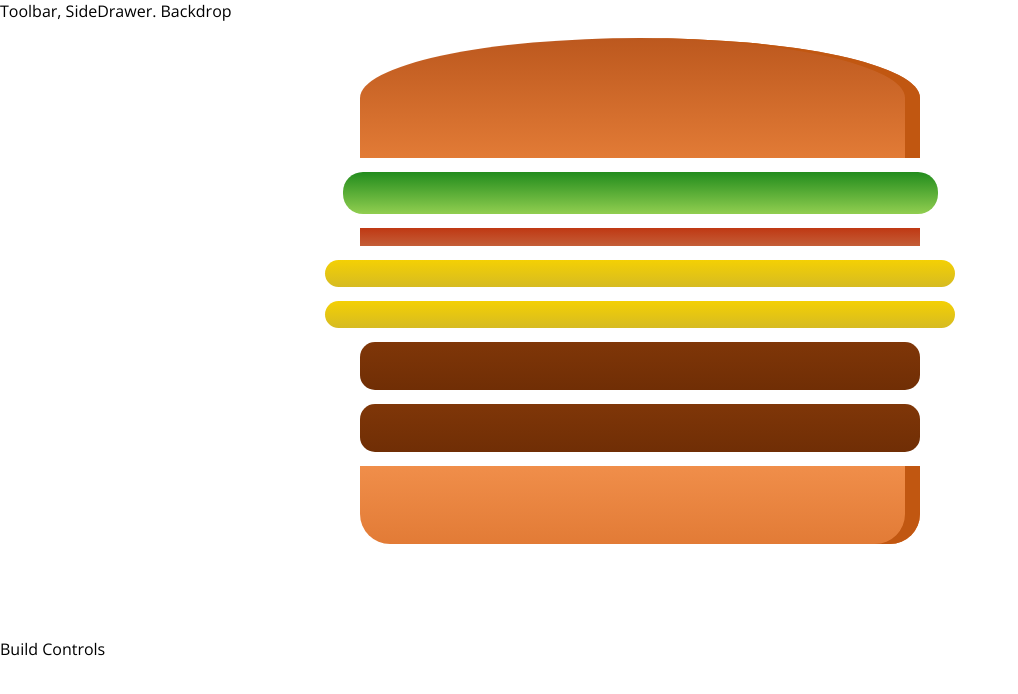
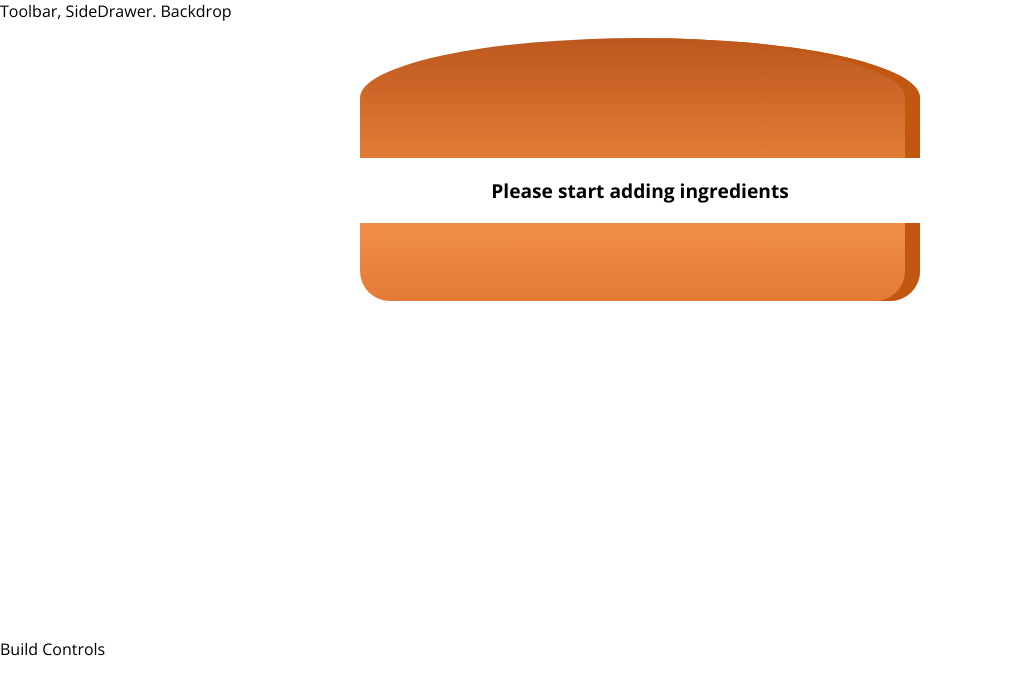
Before and after one commit to trickyBytes/react-guide-burger-builder, a React (Create React App) app: page / in a window 1280 px wide. Shown: the top 694 px of the page, without its empty margins (0-1018 px from the left). Built offline with nearby package versions, Linux system fonts and the light colour scheme.

Commit message:
chapter-8: Display msg if no ingredients in state

```diff
--- a/src/components/Burger/Burger.js
+++ b/src/components/Burger/Burger.js
@@ -4,11 +4,21 @@
 import BurgerIngredient from "./BurgerIngredient/BurgerIngredient";
 
 const burger = props => {
-  const transformedIngredients = Object.keys(props.ingredients).map(igKey => {
-    return [...Array(props.ingredients[igKey])].map((_, i) => {
-      return <BurgerIngredient key={igKey + i} type={igKey} />;
-    });
-  });
+  let transformedIngredients = Object.keys(props.ingredients)
+    .map(igKey => {
+      return [...Array(props.ingredients[igKey])].map((_, i) => {
+        return <BurgerIngredient key={igKey + i} type={igKey} />;
+      });
+    })
+    //Flatten array
+    .reduce((arr, el) => {
+      return arr.concat(el);
+    }, []);
+  if (transformedIngredients.length === 0){
+    transformedIngredients = <p>Please start adding ingredients</p>
+  }
+
+  console.log(transformedIngredients);
 
   return (
     <div className={classes.Burger}>
--- a/src/containers/BurgerBuilder/BurgerBuilder.js
+++ b/src/containers/BurgerBuilder/BurgerBuilder.js
@@ -5,10 +5,10 @@
 class BurgerBuilder extends Component {
   state = {
     ingredients: {
-      salad: 1,
-      bacon: 1,
-      cheese: 2,
-      meat: 2
+      salad: 0,
+      bacon: 0,
+      cheese: 0,
+      meat: 0
     }
   };
 
```
